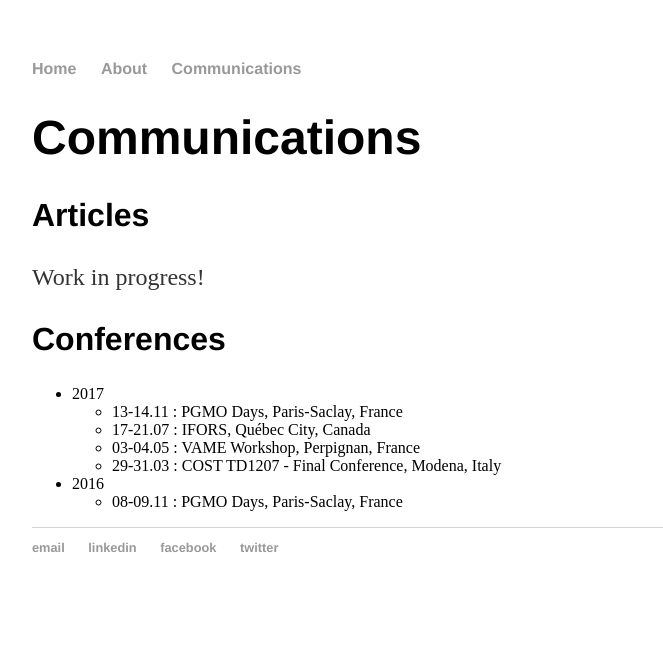
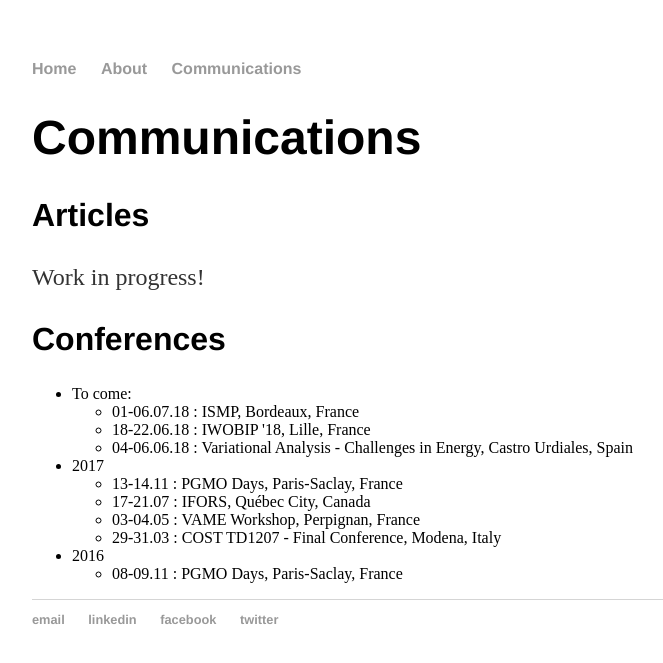
Before and after one commit to l-vn/l-vn.github.io, a Jekyll site: the page built from communications.html, in a window 1280 px wide. Shown: the top 663 px of the page, without its empty margins (160-823 px from the left). Built offline with Jekyll 4.4.1, drawn with Linux system fonts in a browser that asks for light colours.

Commit message:
confs to come

```diff
--- a/communications.html
+++ b/communications.html
@@ -8,6 +8,13 @@ title: Léonard von Niederhäusern
 	<p>Work in progress!</p>
 	<h2>Conferences</h2>
 	<ul>
+		<li>To come:
+			<ul>
+				<li>01-06.07.18 : ISMP, Bordeaux, France</li>
+				<li>18-22.06.18 : IWOBIP '18, Lille, France</li>
+				<li>04-06.06.18 : Variational Analysis - Challenges in Energy, Castro Urdiales, Spain</li>
+			</ul>
+		</li>
 		<li>2017
 			<ul>
 				<li>13-14.11 : PGMO Days, Paris-Saclay, France</li>
```
